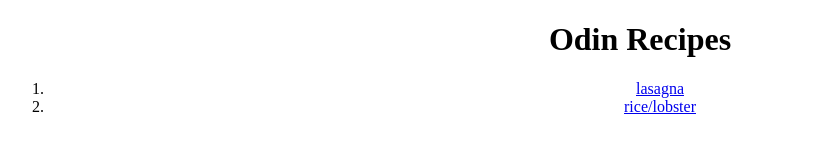
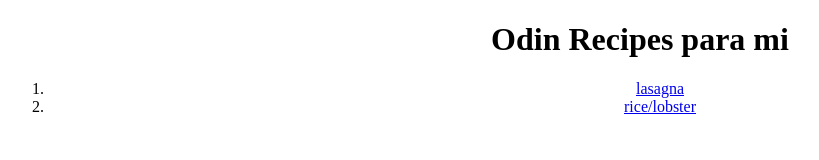
Before and after one commit to toho27/odin-recipes, a plain HTML site: page index.html in a window 1280 px wide. Shown: the whole page, without its empty margins (0-819 px from the left). Drawn offline with Linux system fonts and the light colour scheme.

Commit message:
updating index

```diff
--- a/index.html
+++ b/index.html
@@ -11,7 +11,7 @@
     </style>
 </head>
 <body>
-    <h1>Odin Recipes</h1>
+    <h1>Odin Recipes para mi</h1>
     <ol>
         <li><a href="./recipes/lasagna.html" target="_blank" rel="noopener noreferrer">lasagna</a></li>
         <li><a href="./recipes/rice.html" target="_blank" rel="noopener noreferrer">rice/lobster</a></li>
```
